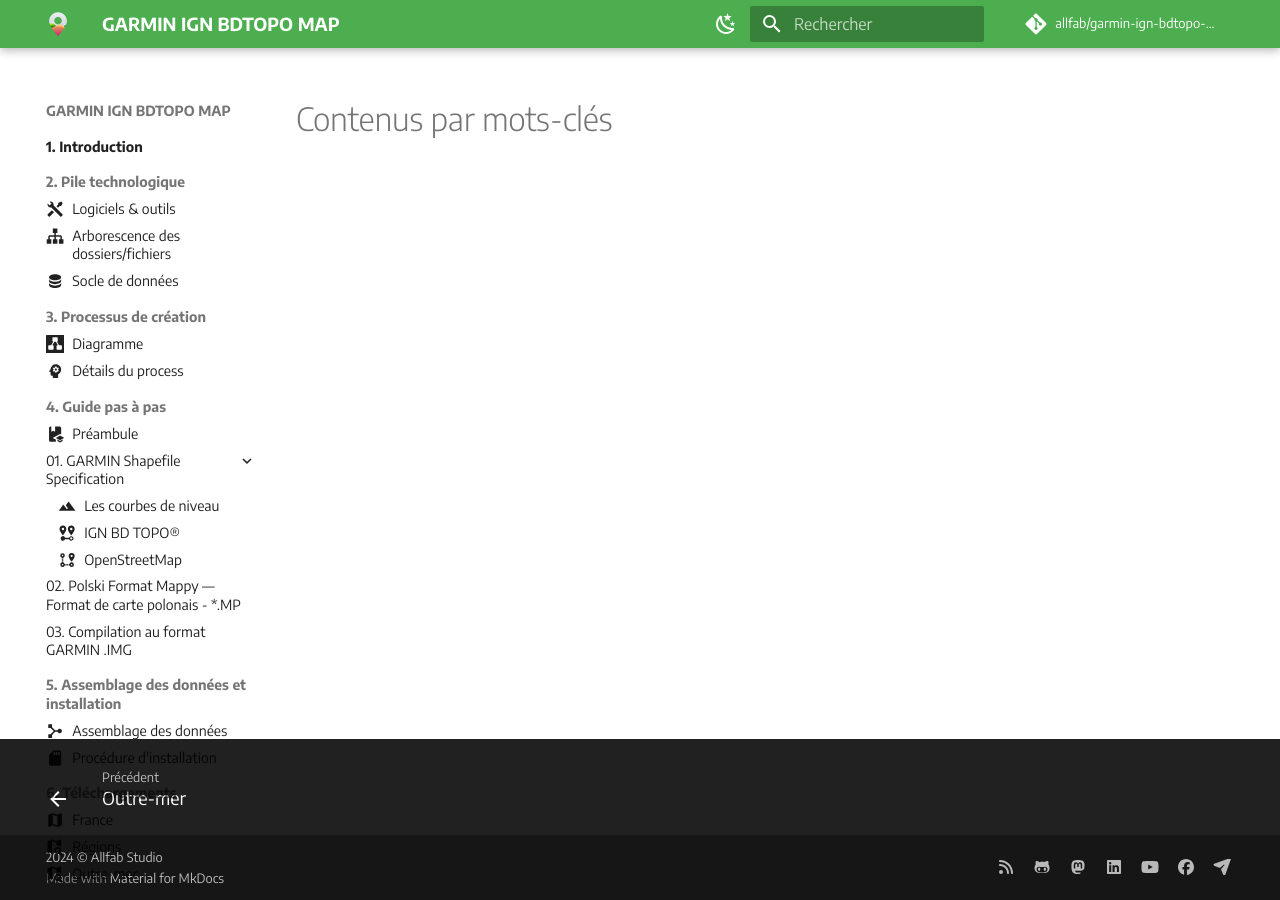
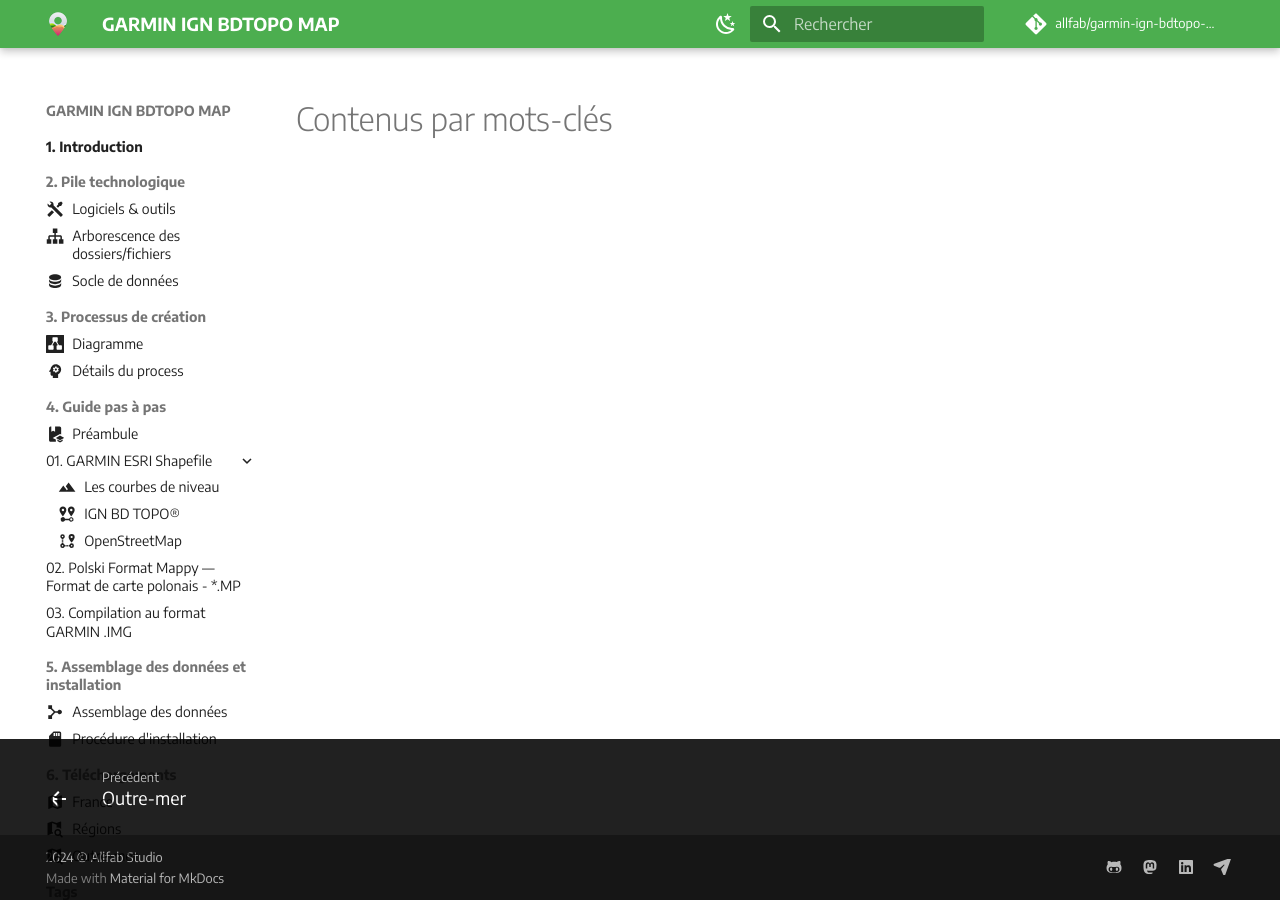
Before and after one commit to allfab/garmin-ign-bdtopo-map, an MkDocs documentation site: the page built from docs/tags.md, in a window 1280 px wide. Built offline with MkDocs 1.6.1 and Material for MkDocs 9.7.7, drawn with Linux system fonts in a browser that asks for light colours; some web fonts are replaced; comment, search, counter and statistics services are not loaded; some of the changed lines change nothing that is shown.

Commit message:
UPDATE docs

```diff
--- a/mkdocs.yml
+++ b/mkdocs.yml
@@ -74,27 +74,21 @@
 # PERSONNALISATION
 extra:
   social:
-    - icon: "fontawesome/solid/rss"
-      link: "https://geotribu.fr/feed_rss_created.xml"
-      name: "S'abonner aux nouveaux contenus via RSS"
+    # - icon: "fontawesome/solid/rss"
+    #   link: "https://geotribu.fr/feed_rss_created.xml"
+    #   name: "S'abonner aux nouveaux contenus via RSS"
     - icon: "fontawesome/brands/github-alt"
-      link: "https://github.com/vienne-condrieu-agglomeration/"
-      name: "L'organisation Github du service SIG de Vienne Condrieu Agglomération"
+      link: "https://github.com/allfab/"
+      name: "Mon Github"
     - icon: fontawesome/brands/mastodon
       link: https://mapstodon.space/@allfab
       name: "Allfab sur Mapstodon"
     - icon: "fontawesome/brands/linkedin"
-      link: "https://www.linkedin.com/search/results/all/?keywords=vienne%20condrieu%20agglomeration"
-      name: "Les contenus de Vienne Condrieu Agglomération sur LinkedIn"
-    - icon: "fontawesome/brands/youtube"
-      link: https://www.youtube.com/@viennecondrieuagglomeratio8501
-      name: "Chaîne Youtube de Vienne Condrieu Agglomération"
-    - icon: "fontawesome/brands/facebook"
-      link: "https://www.facebook.com/VienneCondrieuAgglomeration"
-      name: "Page Facebook de Vienne Condrieu Agglomération"
+      link: "https://www.linkedin.com/in/fabien-allamanche-64456268/"
+      name: "Mon Linkedin"
     - icon: fontawesome/solid/paper-plane
-      link: mailto:<igeo@vienne-condrieu-aggloemration.fr>
-      name: "Nous contacter"
+      link: mailto:<allfab@gmail.com>
+      name: "Me contacter"
   # Cookie consent
   consent:
     title: Consentement 🍪
@@ -140,7 +134,7 @@
     - Détails du process: "03-process/creation-process.md"
   - 4. Guide pas à pas:
     - Préambule: "04-tutorials/preamble.md"
-    - 01. GARMIN Shapefile Specification:
+    - 01. GARMIN ESRI Shapefile:
       - "04-tutorials/garmin-shp-specs/index.md"
       - Les courbes de niveau: "04-tutorials/garmin-shp-specs/contours.md"
       - IGN BD TOPO®: "04-tutorials/garmin-shp-specs/ign-bdtopo.md"
```
